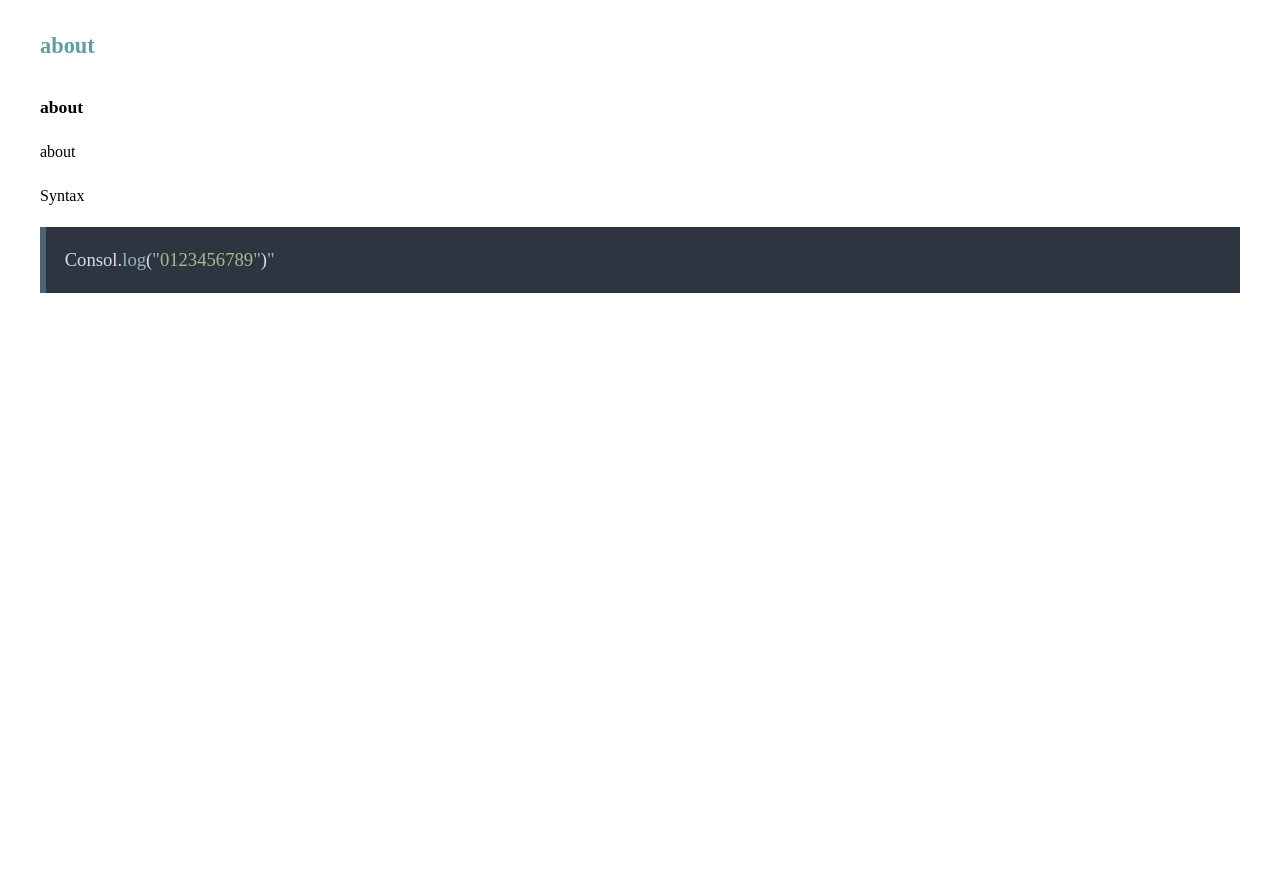
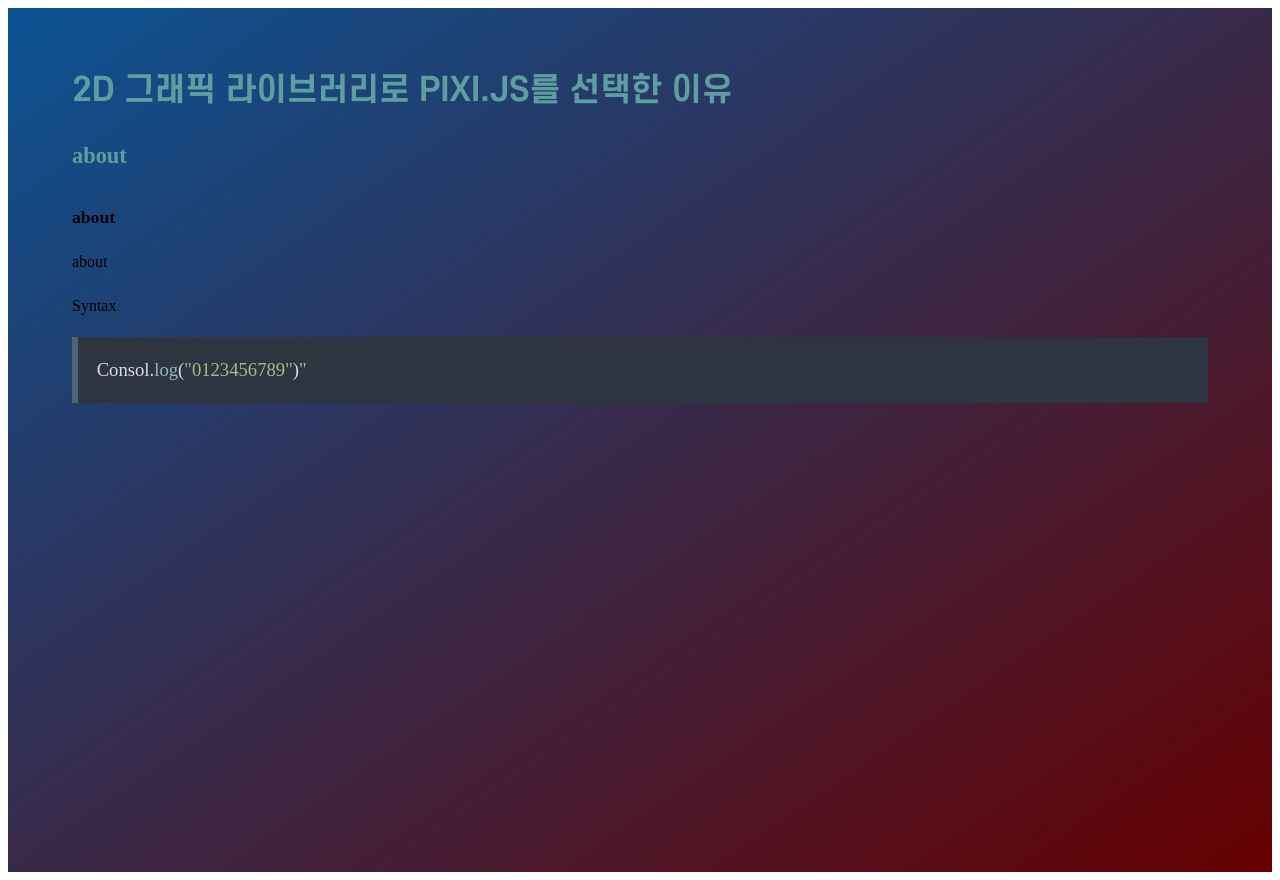
Before and after one commit to Kim-taeshin/ts-log, a Nuxt app: page /about in a window 1280 px wide. Before the commit the page ends 800 px from the top, so only its background shows below. Built offline with nearby package versions, Linux system fonts and the light colour scheme; a web font is replaced by a local one.

Commit message:
스타일 적용

```diff
--- a/pages/about/index.vue
+++ b/pages/about/index.vue
@@ -1,6 +1,8 @@
 <template>
     <div>
+        <div class="contents">
             <div clasee="box">
+                <div class="title">2D 그래픽 라이브러리로 PIXI.JS를 선택한 이유</div>
                 <div class="sentence">
                     <h1>about</h1>
                     <h2>about</h2>
@@ -9,4 +11,5 @@
                 </div>
             </div>
         </div>
+    </div>
 </template>
```
Lines whose indentation alone changed are shown as unchanged.
